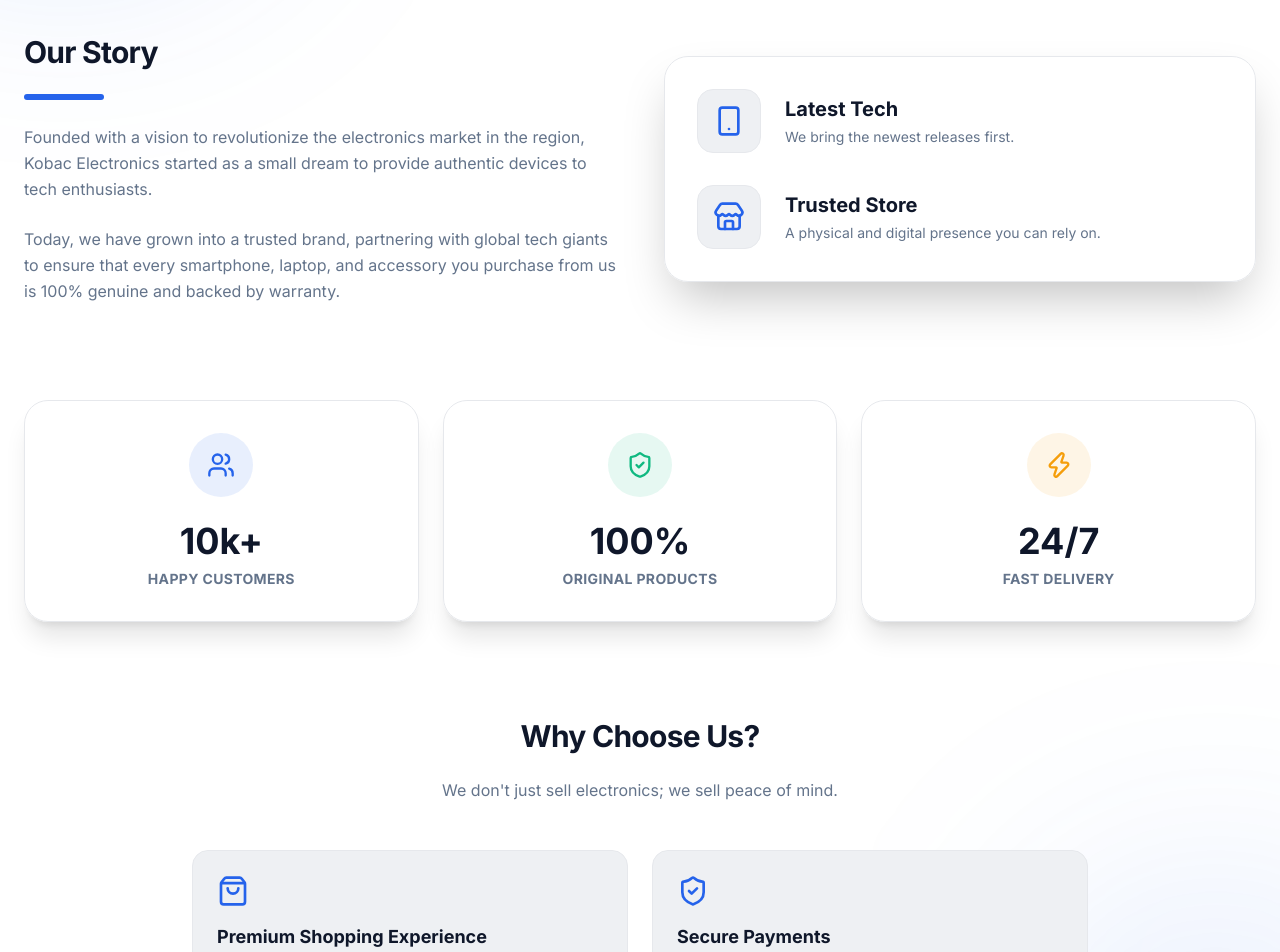
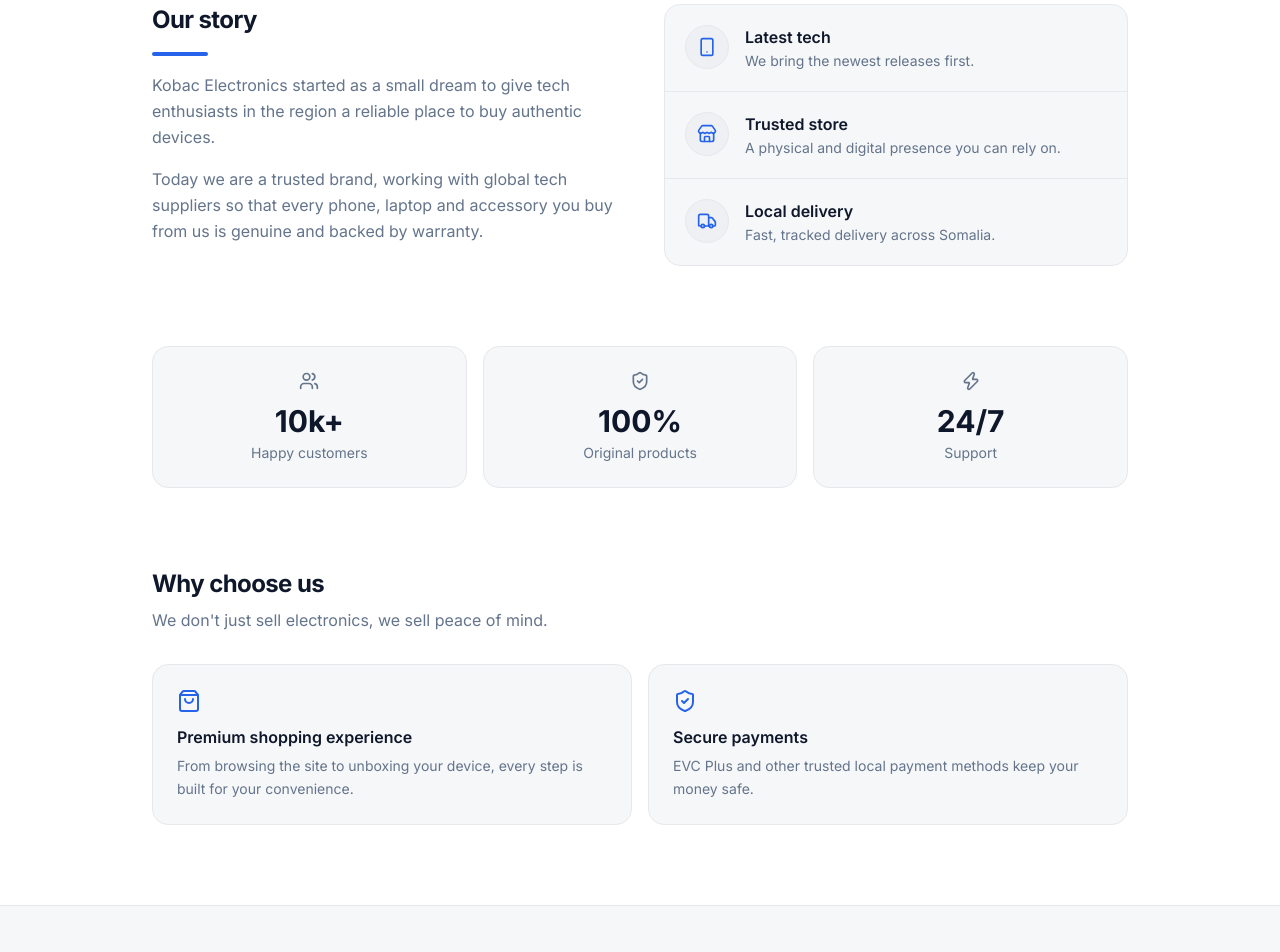
Before and after one commit to Abdalle13/kobac-electronics, a React (Vite) app in the folder frontend/: page /about in a window 1280 px wide. Shown: the part 420-1372 px from the top of the page. Built offline with nearby package versions, Linux system fonts and the light colour scheme; no server answers.

Commit message:
flatten the about page cards, drop the heavy shadows and glass effects

```diff
--- a/frontend/src/pages/AboutPage.jsx
+++ b/frontend/src/pages/AboutPage.jsx
@@ -1,129 +1,111 @@
 import React from 'react';
 import { motion } from 'framer-motion';
-import { ShoppingBag, ShieldCheck, Zap, Users, Store, Smartphone } from 'lucide-react';
+import { ShoppingBag, ShieldCheck, Zap, Users, Store, Smartphone, Truck } from 'lucide-react';
+
+const stats = [
+  { label: 'Happy customers', value: '10k+', icon: Users },
+  { label: 'Original products', value: '100%', icon: ShieldCheck },
+  { label: 'Support', value: '24/7', icon: Zap },
+];
+
+const highlights = [
+  { icon: Smartphone, title: 'Latest tech', text: 'We bring the newest releases first.' },
+  { icon: Store, title: 'Trusted store', text: 'A physical and digital presence you can rely on.' },
+  { icon: Truck, title: 'Local delivery', text: 'Fast, tracked delivery across Somalia.' },
+];
+
+const values = [
+  {
+    icon: ShoppingBag,
+    title: 'Premium shopping experience',
+    text: 'From browsing the site to unboxing your device, every step is built for your convenience.',
+  },
+  {
+    icon: ShieldCheck,
+    title: 'Secure payments',
+    text: 'EVC Plus and other trusted local payment methods keep your money safe.',
+  },
+];
+
+const fade = {
+  initial: { opacity: 0, y: 16 },
+  whileInView: { opacity: 1, y: 0 },
+  viewport: { once: true },
+  transition: { duration: 0.4 },
+};
 
 const AboutPage = () => {
-  const stats = [
-    { label: 'Happy Customers', value: '10k+', icon: Users, color: 'text-primary', bg: 'bg-primary/10' },
-    { label: 'Original Products', value: '100%', icon: ShieldCheck, color: 'text-success', bg: 'bg-success/10' },
-    { label: 'Fast Delivery', value: '24/7', icon: Zap, color: 'text-accent', bg: 'bg-accent/10' },
-  ];
+  return (
+    <div className="py-12 sm:py-20">
+      <div className="max-w-5xl mx-auto px-4 sm:px-6">
 
-  return (
-    <div className="min-h-screen py-12 sm:py-20 relative overflow-hidden">
-      {/* Background Effects */}
-      <div className="absolute top-[-10%] left-[-10%] w-96 h-96 bg-primary/20 blur-[120px] rounded-full pointer-events-none" />
-      <div className="absolute bottom-[-10%] right-[-10%] w-96 h-96 bg-primary/10 blur-[120px] rounded-full pointer-events-none" />
+        {/* Header */}
+        <motion.div {...fade} className="max-w-2xl mb-14 sm:mb-20">
+          <h1 className="text-3xl sm:text-5xl font-bold text-fg tracking-tight mb-4">
+            About <span className="text-primary">Kobac</span>
+          </h1>
+          <p className="text-muted text-base sm:text-lg leading-relaxed">
+            Somalia's destination for original, high-quality electronics. We bring the
+            world's best technology to your doorstep with reliable service and local payment.
+          </p>
+        </motion.div>
 
-      <div className="max-w-7xl mx-auto px-4 sm:px-6 relative z-10">
-
-        {/* Header Section */}
-        <div className="text-center max-w-3xl mx-auto mb-12 sm:mb-20">
-          <motion.div
-            initial={{ opacity: 0, y: 20 }}
-            animate={{ opacity: 1, y: 0 }}
-            transition={{ duration: 0.5 }}
-          >
-            <h1 className="text-3xl sm:text-4xl md:text-6xl font-bold text-fg tracking-tight mb-4 sm:mb-6">
-              About <span className="text-primary">KOBAC</span>
-            </h1>
-            <p className="text-muted text-lg md:text-xl leading-relaxed">
-              We are Somalia's premier destination for original, high-quality electronics.
-              Our mission is to bring the world's best technology right to your doorstep with unmatched reliability and service.
-            </p>
-          </motion.div>
-        </div>
-
-        {/* Story Section */}
-        <div className="grid grid-cols-1 md:grid-cols-2 gap-8 md:gap-12 items-center mb-14 sm:mb-24">
-          <motion.div
-            initial={{ opacity: 0, x: -50 }}
-            whileInView={{ opacity: 1, x: 0 }}
-            viewport={{ once: true }}
-            transition={{ duration: 0.6 }}
-            className="space-y-6"
-          >
-            <h2 className="text-3xl font-bold text-fg tracking-tight">Our Story</h2>
-            <div className="w-20 h-1.5 bg-primary rounded-full"></div>
+        {/* Story */}
+        <motion.div {...fade} className="grid md:grid-cols-2 gap-8 md:gap-12 mb-14 sm:mb-20">
+          <div className="space-y-4">
+            <h2 className="text-2xl font-bold text-fg tracking-tight">Our story</h2>
+            <div className="w-14 h-1 bg-primary rounded-full" />
             <p className="text-muted leading-relaxed">
-              Founded with a vision to revolutionize the electronics market in the region, Kobac Electronics started as a small dream to provide authentic devices to tech enthusiasts.
+              Kobac Electronics started as a small dream to give tech enthusiasts in the
+              region a reliable place to buy authentic devices.
             </p>
             <p className="text-muted leading-relaxed">
-              Today, we have grown into a trusted brand, partnering with global tech giants to ensure that every smartphone, laptop, and accessory you purchase from us is 100% genuine and backed by warranty.
+              Today we are a trusted brand, working with global tech suppliers so that every
+              phone, laptop and accessory you buy from us is genuine and backed by warranty.
             </p>
-          </motion.div>
+          </div>
 
-          <motion.div
-            initial={{ opacity: 0, x: 50 }}
-            whileInView={{ opacity: 1, x: 0 }}
-            viewport={{ once: true }}
-            transition={{ duration: 0.6 }}
-            className="relative"
-          >
-            <div className="glass border border-line rounded-3xl p-6 sm:p-8 shadow-2xl relative overflow-hidden group">
-              <div className="absolute inset-0 bg-gradient-to-br from-primary/10 to-transparent opacity-0 group-hover:opacity-100 transition-opacity duration-500"></div>
-              <div className="flex flex-col gap-8 relative z-10">
-                <div className="flex items-center gap-6">
-                  <div className="w-16 h-16 rounded-2xl bg-surface-2 flex items-center justify-center border border-line shrink-0">
-                    <Smartphone className="w-8 h-8 text-primary" />
-                  </div>
-                  <div>
-                    <h3 className="text-xl font-bold text-fg">Latest Tech</h3>
-                    <p className="text-sm text-muted mt-1">We bring the newest releases first.</p>
-                  </div>
+          <div className="border border-line rounded-2xl bg-surface divide-y divide-line">
+            {highlights.map(({ icon: Icon, title, text }) => (
+              <div key={title} className="flex items-start gap-4 p-5">
+                <div className="w-11 h-11 rounded-xl bg-surface-2 border border-line flex items-center justify-center shrink-0">
+                  <Icon className="w-5 h-5 text-primary" />
                 </div>
-                <div className="flex items-center gap-6">
-                  <div className="w-16 h-16 rounded-2xl bg-surface-2 flex items-center justify-center border border-line shrink-0">
-                    <Store className="w-8 h-8 text-primary" />
-                  </div>
-                  <div>
-                    <h3 className="text-xl font-bold text-fg">Trusted Store</h3>
-                    <p className="text-sm text-muted mt-1">A physical and digital presence you can rely on.</p>
-                  </div>
+                <div>
+                  <h3 className="font-semibold text-fg">{title}</h3>
+                  <p className="text-sm text-muted mt-0.5">{text}</p>
                 </div>
               </div>
+            ))}
+          </div>
+        </motion.div>
+
+        {/* Stats */}
+        <motion.div {...fade} className="grid grid-cols-3 gap-3 sm:gap-4 mb-14 sm:mb-20">
+          {stats.map(({ label, value, icon: Icon }) => (
+            <div key={label} className="border border-line rounded-2xl bg-surface p-5 sm:p-6 text-center">
+              <Icon className="w-5 h-5 text-muted mx-auto mb-3" />
+              <p className="text-2xl sm:text-3xl font-bold text-fg">{value}</p>
+              <p className="text-xs sm:text-sm text-muted mt-1">{label}</p>
             </div>
-          </motion.div>
-        </div>
+          ))}
+        </motion.div>
 
-        {/* Stats Section */}
-        <div className="grid grid-cols-1 sm:grid-cols-3 gap-4 sm:gap-6 mb-14 sm:mb-24">
-          {stats.map((stat, index) => (
-            <motion.div
-              key={stat.label}
-              initial={{ opacity: 0, y: 20 }}
-              whileInView={{ opacity: 1, y: 0 }}
-              viewport={{ once: true }}
-              transition={{ duration: 0.5, delay: index * 0.1 }}
-              className="glass border border-line rounded-3xl p-6 sm:p-8 text-center shadow-xl hover:border-line transition-colors"
-            >
-              <div className={`w-16 h-16 mx-auto rounded-full ${stat.bg} ${stat.color} flex items-center justify-center mb-6`}>
-                <stat.icon size={28} />
+        {/* Values */}
+        <motion.div {...fade}>
+          <h2 className="text-2xl font-bold text-fg tracking-tight mb-2">Why choose us</h2>
+          <p className="text-muted mb-8">We don't just sell electronics, we sell peace of mind.</p>
+
+          <div className="grid md:grid-cols-2 gap-4">
+            {values.map(({ icon: Icon, title, text }) => (
+              <div key={title} className="border border-line rounded-2xl bg-surface p-6">
+                <Icon className="w-6 h-6 text-primary mb-3" />
+                <h3 className="font-semibold text-fg mb-1.5">{title}</h3>
+                <p className="text-sm text-muted leading-relaxed">{text}</p>
               </div>
-              <h3 className="text-4xl font-bold text-fg mb-2">{stat.value}</h3>
-              <p className="text-sm font-bold text-muted uppercase tracking-wide">{stat.label}</p>
-            </motion.div>
-          ))}
-        </div>
-
-        {/* Values Section */}
-        <div className="text-center max-w-4xl mx-auto">
-          <h2 className="text-3xl font-bold text-fg tracking-tight mb-6">Why Choose Us?</h2>
-          <p className="text-muted mb-12">We don't just sell electronics; we sell peace of mind.</p>
-
-          <div className="grid grid-cols-1 md:grid-cols-2 gap-6 text-left">
-            <div className="bg-surface-2 border border-line rounded-2xl p-6">
-              <ShoppingBag className="w-8 h-8 text-primary mb-4" />
-              <h4 className="text-lg font-bold text-fg mb-2">Premium Shopping Experience</h4>
-              <p className="text-sm text-muted leading-relaxed">From browsing our sleek website to unboxing your new device, every step is designed for your convenience.</p>
-            </div>
-            <div className="bg-surface-2 border border-line rounded-2xl p-6">
-              <ShieldCheck className="w-8 h-8 text-primary mb-4" />
-              <h4 className="text-lg font-bold text-fg mb-2">Secure Payments</h4>
-              <p className="text-sm text-muted leading-relaxed">We support EVC Plus and other trusted local payment methods to ensure your money is always safe.</p>
-            </div>
+            ))}
           </div>
-        </div>
+        </motion.div>
 
       </div>
     </div>
```
